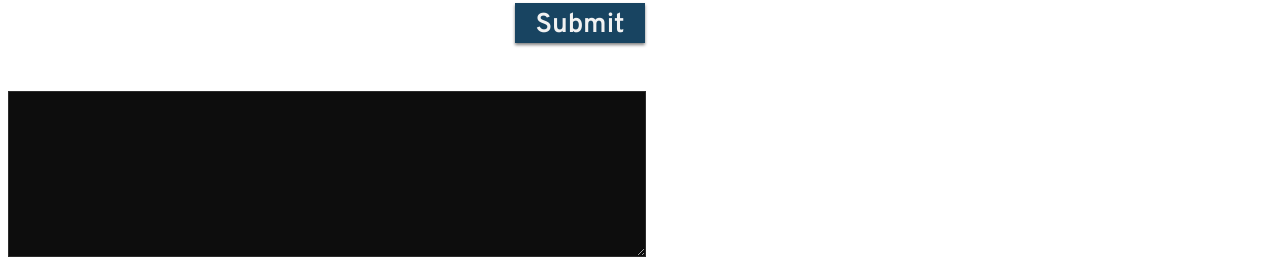
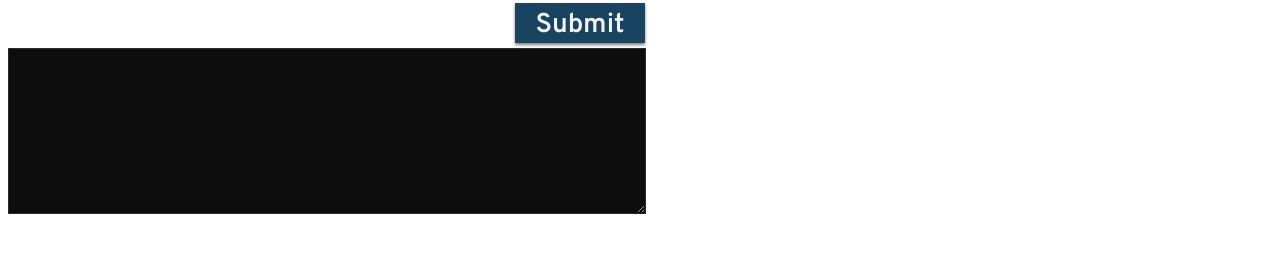
Before and after one commit to ArenBabikian/concretize, a Vue app in the folder frontend/concretize-frontend/: page / in a window 1280 px wide. Shown: the part 543-809 px from the top of the page. Built offline with nearby package versions, Linux system fonts and the light colour scheme.

Commit message:
aesthetic changes

```diff
--- a/frontend/concretize-frontend/src/assets/shared-styles.css
+++ b/frontend/concretize-frontend/src/assets/shared-styles.css
@@ -3,7 +3,7 @@
 :root {
     --font-sans: "Overpass", sans-serif;
     --font-serif: "PT Serif", "Times New Roman", "Liberation Serif", serif;
-    --font-mono: "Latin Modern Mono", monospace;
+    --font-mono: "Latin Modern Mono", "Courier New", Courier, monospace;
     --text-size-big: 1.7em;
     --text-size-medium: 1.3em;
     --color-dark-text: hsl(0, 0%, 5%);
@@ -40,6 +40,12 @@ button:disabled {
     font-size: var(--text-size-medium);
 }
 
+.notification-text {
+    color: var(--color-gray-text);
+    font-family: var(--font-serif);
+    font-size: var(--text-size-medium);
+}
+
 .block {
     display:block;
 }
--- a/frontend/concretize-frontend/src/views/HomeView.vue
+++ b/frontend/concretize-frontend/src/views/HomeView.vue
@@ -5,6 +5,7 @@
       <div class="input-area">
         <textarea v-model="specificationsText" class="input-text block"></textarea>
         <button @click="onSubmit" class="submit-button block" :disabled="waiting">{{ buttonText }}</button>
+        <div v-if="error" class="notification-text">Could not generate image</div>
         <textarea class="console" ref="resultsConsole" disabled v-model="consoleText"></textarea>
       </div>
       <div class="img-display">
@@ -26,7 +27,8 @@ export default {
       specificationsText: "",
       imgSrc: "",
       waiting: false,
-      consoleText: ""
+      consoleText: "",
+      error: false
     }
   },
   computed: {
@@ -41,6 +43,10 @@ export default {
     }
   },
   watch: {
+    specificationsText() {
+      // Exit error state if user has changed the text
+      this.error = false;
+    },
     consoleText() {
       // Automatically scrolls console to bottom on update
       this.$nextTick(() => {
@@ -67,6 +73,7 @@ export default {
         this.imgSrc = `${BASE_URL}/downloads/${filename}`
       } else if (res?.data?.error) {
         this.consoleText += `${res?.data?.error}\n`;
+        this.error = true;
       }
       this.waiting = false;
     }
@@ -102,7 +109,7 @@ export default {
 .console {
   height: 20vh;
   width: 100%;
-  margin-top: calc(var(--text-size-big) + 25px);
+  margin-top: 5px;
   background-color: var(--color-dark-text);
   color: var(--color-light-text);
   font-family: var(--font-mono);
```
